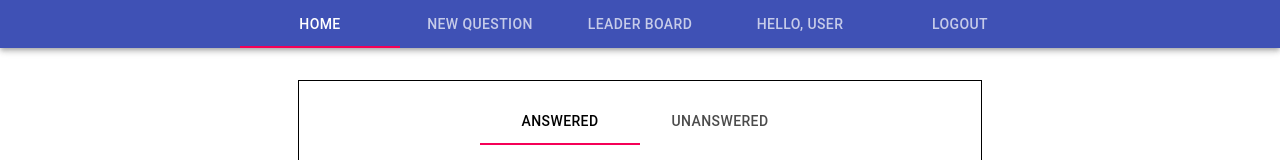
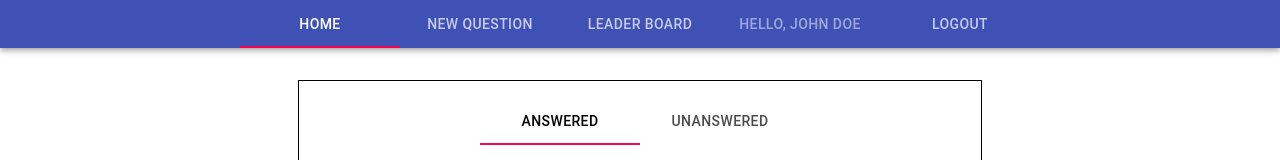
Before and after one commit to Novecento88/WouldYouRather, a React (Create React App) app in the folder would-you-rather/: page / in a window 1280 px wide. Shown: the top 160 px of the page. Built offline with nearby package versions, Linux system fonts and the light colour scheme.

Commit message:
FEAT: now the user name is shown correctly in the AppBar related tab.

```diff
--- a/would-you-rather/src/components/App.js
+++ b/would-you-rather/src/components/App.js
@@ -31,6 +31,10 @@ class App extends Component {
   };
 
   render() {
+    console.log("STATE: ", this.state);
+    const authedUserName = this.props.authedUserName
+      ? this.props.authedUserName
+      : "USER";
     return (
       <div>
         <AppBar position="static">
@@ -43,7 +47,11 @@ class App extends Component {
             <Tab label="HOME" value="/" />
             <Tab label="NEW QUESTION" value="/new-question" />
             <Tab label="LEADER BOARD" value="/leader-board" />
-            <Tab label="HELLO, USER" value="/user-profile" />
+            <Tab
+              label={`HELLO, ${authedUserName}`}
+              value="/user-profile"
+              disabled="true"
+            />
             <Tab label="LOGOUT" value="/logout" />
           </Tabs>
         </AppBar>
@@ -58,8 +66,13 @@ class App extends Component {
   }
 }
 
-function mapStateToProps({ authedUser }) {
+function mapStateToProps({ users, authedUser }) {
+  console.log("AUTHED_USER: ", authedUser);
+  console.log("USERS: ", users);
+  const authedUserName = users[authedUser]?.name;
+  console.log("AUTHED_USER_NAME: ", authedUserName);
   return {
+    authedUserName: authedUserName,
     loading: authedUser === null,
   };
 }
```
